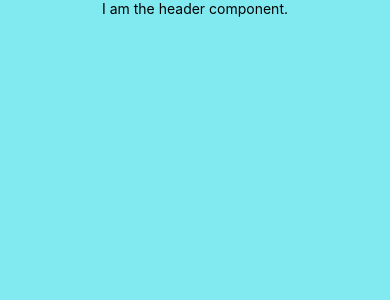
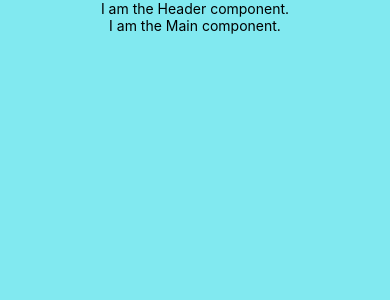
Before and after one commit to gness1804/weathrly-2.5, a React Native app: screen / in a window 390 px wide. Shown: the top 300 px of the page. Built offline with nearby package versions, Linux system fonts and the light colour scheme.

Commit message:
Add header and main components

```diff
--- a/App.js
+++ b/App.js
@@ -1,17 +1,15 @@
 import React from 'react';
-import {
-  View,
-  Text,
-} from 'react-native';
+import { View } from 'react-native';
 import styles from './styles/App-styles';
 import Header from './components/Header';
-// import Main from './components/Main';
+import Main from './components/Main';
 
 export default class App extends React.Component {
   render() {
     return (
       <View style={styles.container}>
         <Header />
+        <Main />
       </View>
     );
   }
--- a/components/Header.js
+++ b/components/Header.js
@@ -5,10 +5,10 @@ class Header extends Component {
   render() {
     return (
       <View>
-                <Text>I am the header component.</Text>
+        <Text>I am the Header component.</Text>
       </View>
     );
   }
 }
 
-export default Header;
+export default Header
--- a/components/Main.js
+++ b/components/Main.js
@@ -0,0 +1,14 @@
+import React, { Component } from 'react';
+import { View, Text } from 'react-native'
+
+class Main extends Component {
+  render() {
+    return (
+      <View>
+        <Text>I am the Main component.</Text>
+      </View>
+    );
+  }
+}
+
+export default Main
```
Lines whose indentation alone changed are shown as unchanged.
